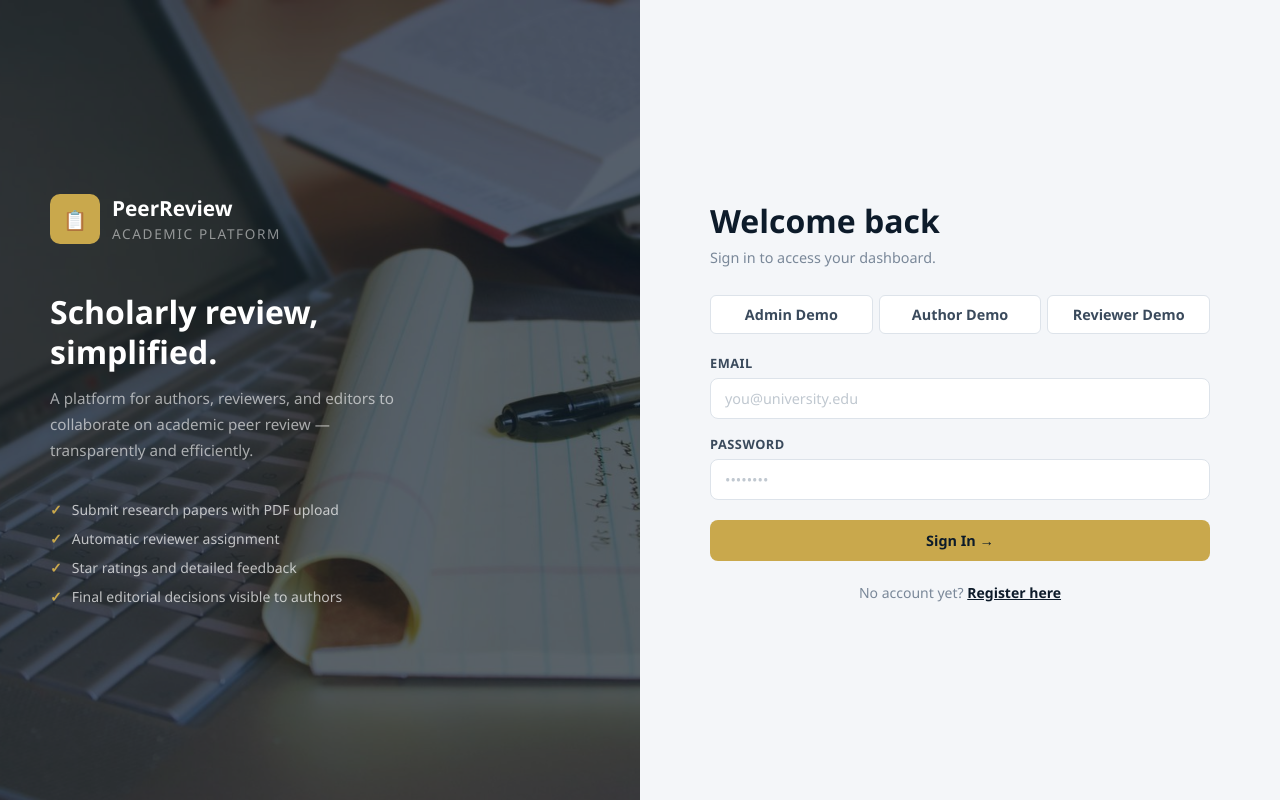
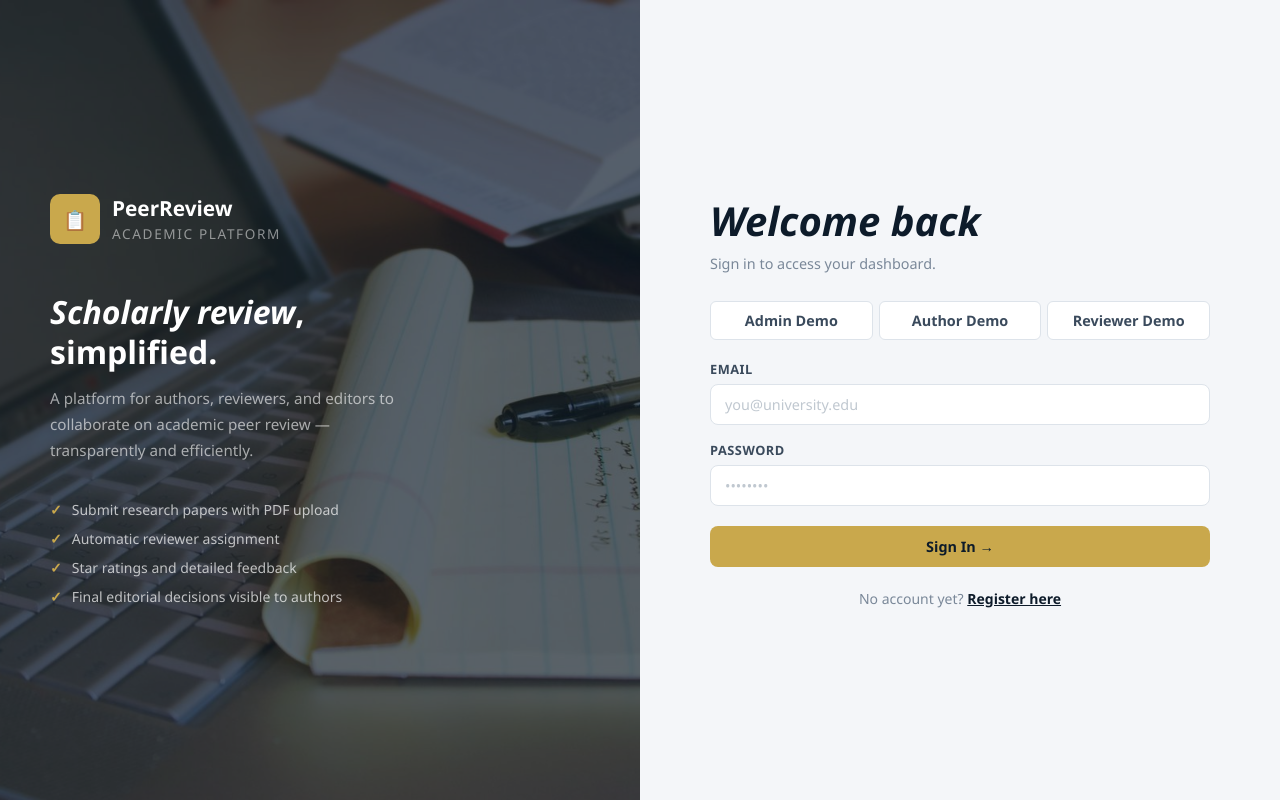
Before and after one commit to Suhani6245/PeerReview-Paper-Review-Platform, a website: page client/index.html in a window 1280 px wide. Drawn offline with Linux system fonts and the light colour scheme.

Commit message:
Minor update

```diff
--- a/client/index.html
+++ b/client/index.html
@@ -123,10 +123,11 @@
       }
 
       .form-title {
-        font-size: 2rem;
+        font-size: 2.5rem;
         font-weight: 700;
         color: #0d1b2a;
         margin-bottom: 6px;
+        font-style: italic;
       }
       .form-sub {
         font-size: 0.9rem;
@@ -254,7 +255,7 @@
               <span class="brand-sub">Academic Platform</span>
             </div>
           </div>
-          <h1 class="headline">Scholarly review,<br />simplified.</h1>
+          <h1 class="headline"><i>Scholarly review</i>,<br />simplified.</h1>
           <p class="tagline">
             A platform for authors, reviewers, and editors to collaborate on
             academic peer review — transparently and efficiently.
--- a/server/server.js
+++ b/server/server.js
@@ -99,7 +99,7 @@ const seedAdmin = async () => {
       password: 'admin123',
       role: 'admin',
     });
-    console.log('👤 Default admin created: admin@review.com / admin123');
+    console.log('👤 Default admin created: admin@demo.com / demo123');
   }
 };
 
```
